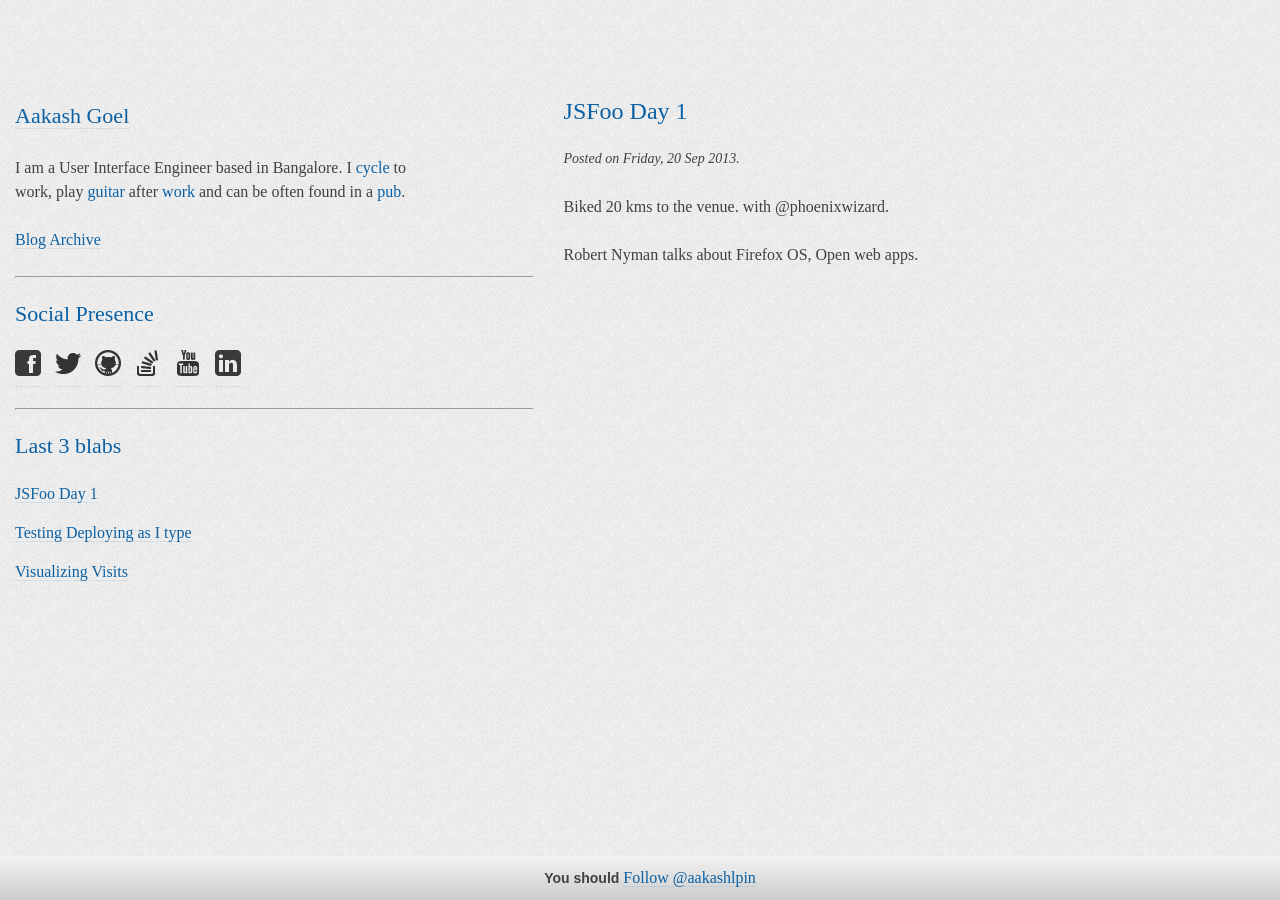
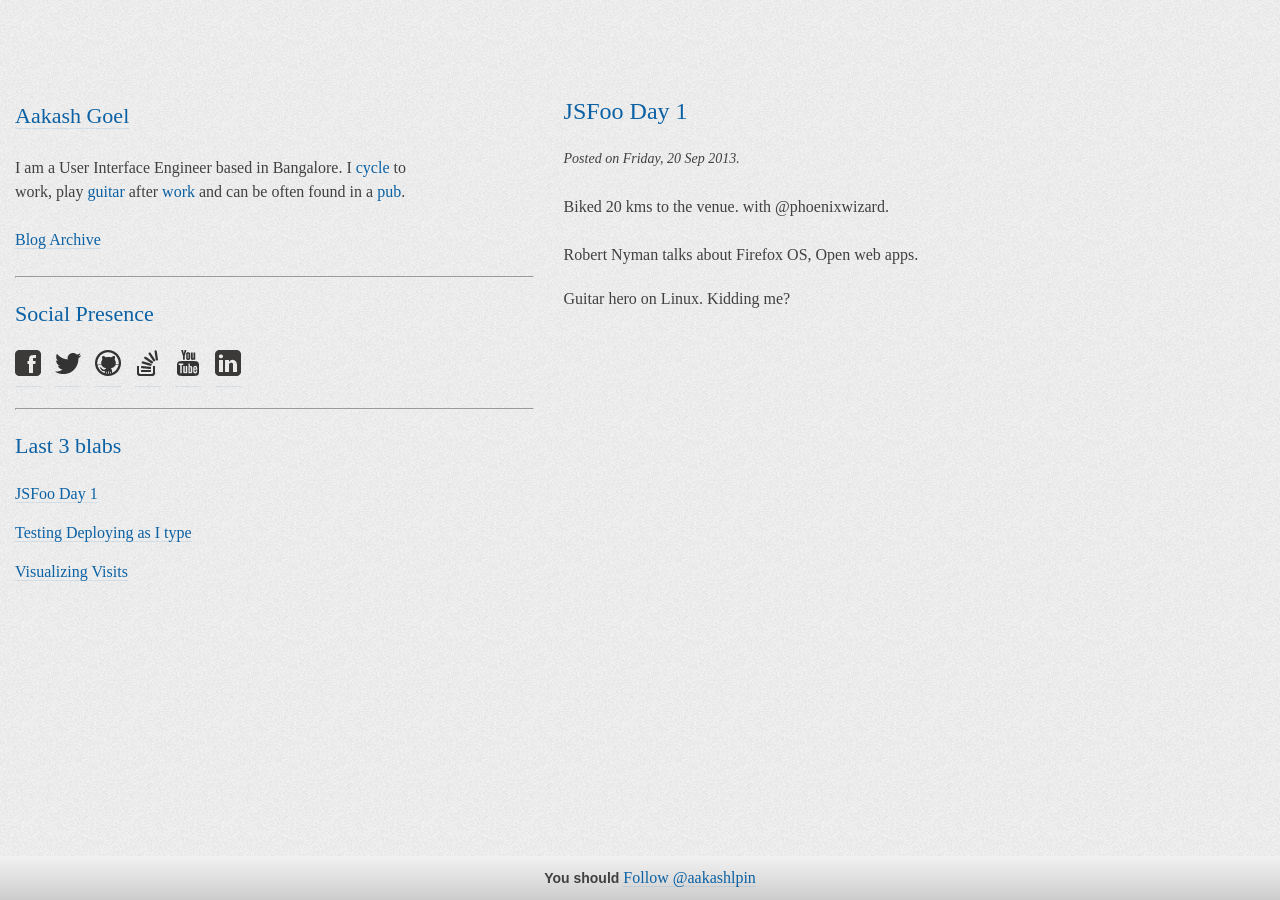
Before and after one commit to aakashlpin/aakashlpin.github.com, a Jekyll site: the page built from _posts/2013-09-20-jsfoo-day1.markdown, in a window 1280 px wide. Built offline with Jekyll 4.4.1, drawn with Linux system fonts in a browser that asks for light colours; nearby versions of some CDN libraries; Markdown is read by kramdown in place of the engine named in the settings; comment, search, counter and statistics services are not loaded.

Commit message:
live blogging jsfoo

```diff
--- a/_posts/2013-09-20-jsfoo-day1.markdown
+++ b/_posts/2013-09-20-jsfoo-day1.markdown
@@ -11,3 +11,4 @@ categories:
 Biked 20 kms to the venue. with @phoenixwizard.
 
 Robert Nyman talks about Firefox OS, Open web apps.
+1. Guitar hero on Linux. Kidding me?
```
